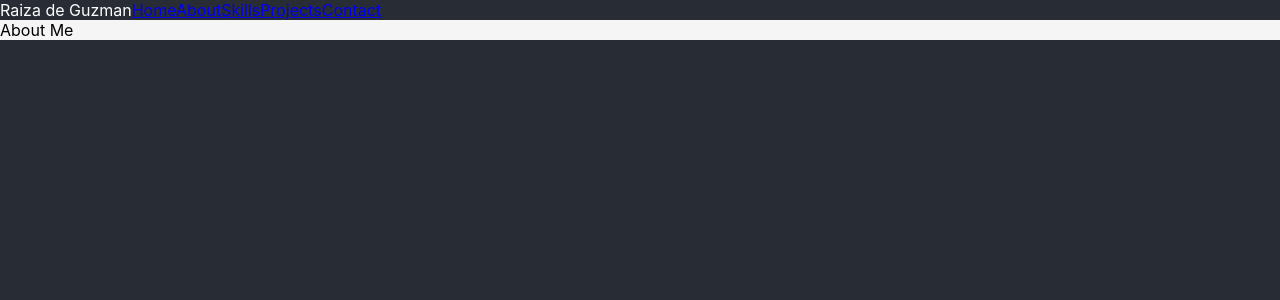
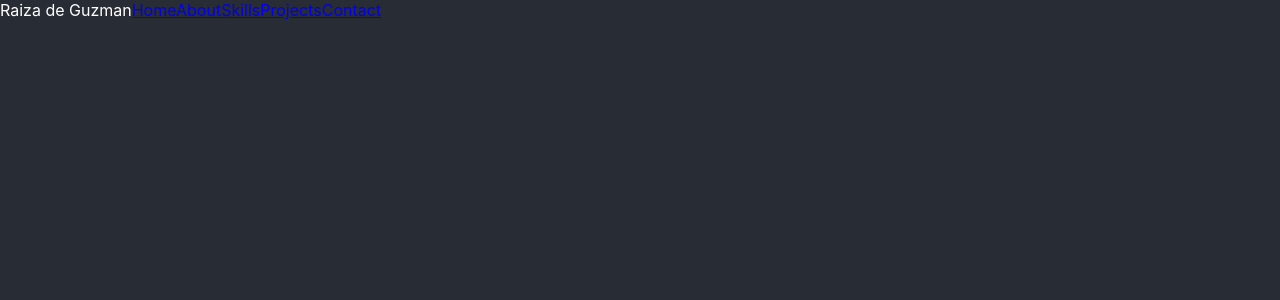
Before and after one commit to Raiza-D/my-portfolio, a React (Create React App) app: page / in a window 1280 px wide. Shown: the top 300 px of the page. Built offline with nearby package versions, Linux system fonts and the light colour scheme.

Commit message:
Remove imports for bootstrap elements. Elements removed from return statement

```diff
--- a/src/components/About.jsx
+++ b/src/components/About.jsx
@@ -1,17 +1,11 @@
 import React from "react";
 import "../styles/About.css";
-import Container from "react-bootstrap/Container";
-import Row from "react-bootstrap/Row";
-import Col from "react-bootstrap/Col";
+
 
 export default function About() {
   return (
     <div className="about">
-      <Container>
-        <Row>About Me</Row>
-        <Row></Row>
-        <Row></Row>
-      </Container>
+
     </div>
   );
 }
```
